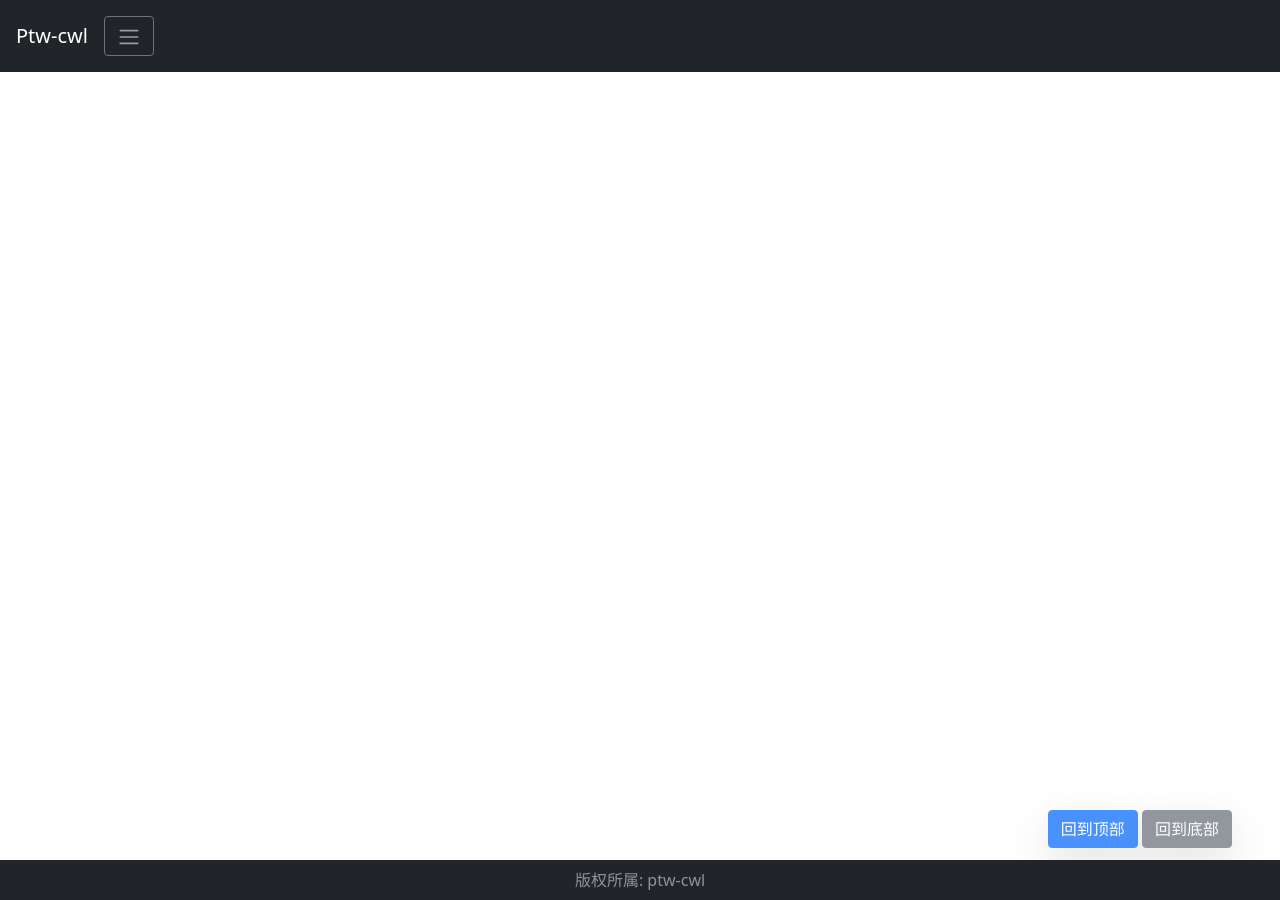
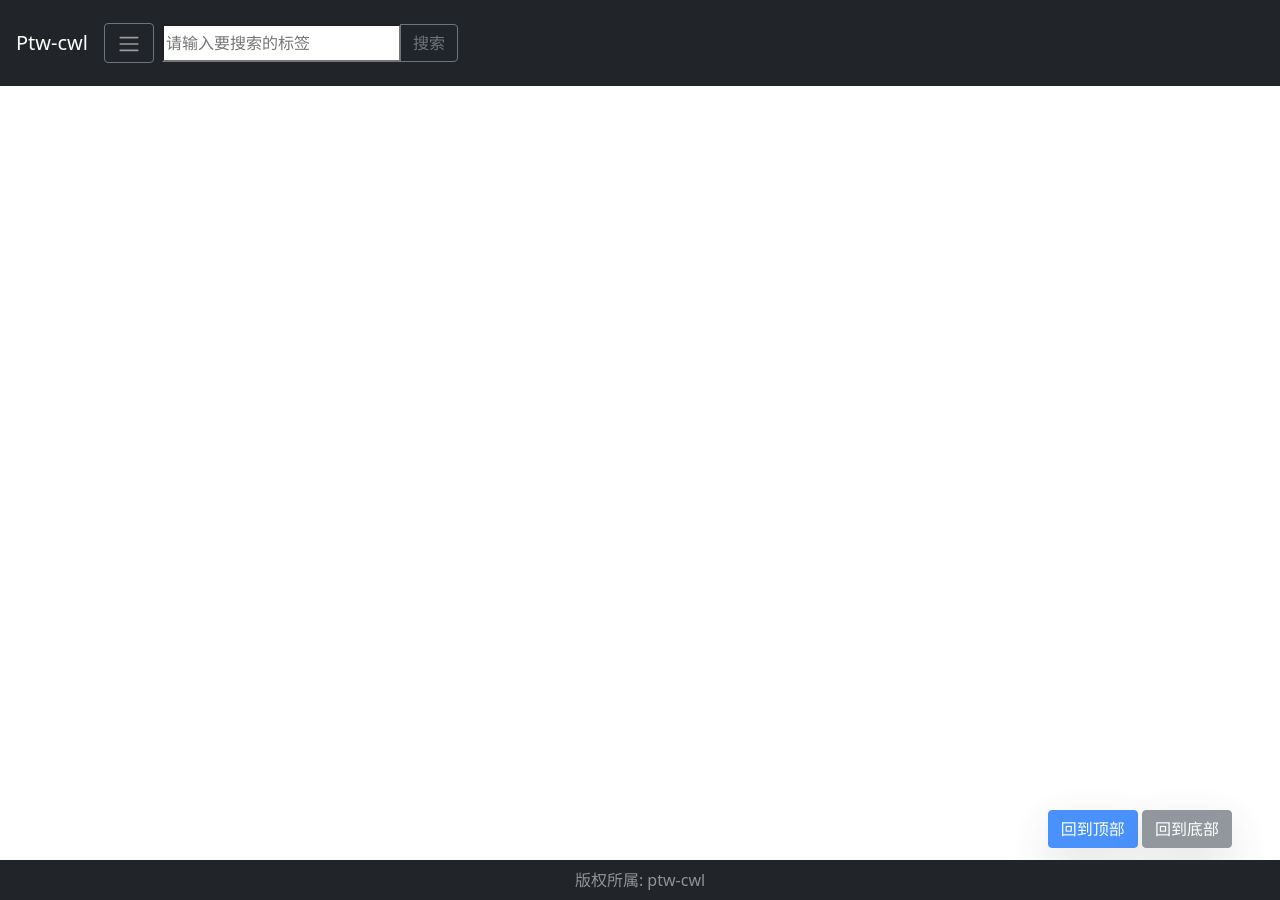
Before and after one commit to ptw-cwl/jekyll_tagNavigation, a Jekyll site: the page built from index.md, in a window 1280 px wide. Built offline with Jekyll 4.4.1, drawn with Linux system fonts in a browser that asks for light colours.

Commit message:
搜索标签的添加

```diff
--- a/_includes/nav.html
+++ b/_includes/nav.html
@@ -1,7 +1,19 @@
-<nav class="navbar navbar-expand-md fixed-top bg-dark navbar-dark p-3 user-select-none container-fluid">
+<nav class="navbar navbar-expand-md fixed-top bg-dark navbar-dark user-select-none p-3 container-fluid">
     <a class="navbar-brand" href="/">Ptw-cwl</a>
-
     <button type="button" class="btn btn-outline-secondary" data-bs-toggle="modal" data-bs-target="#tags">
         <span class="navbar-toggler-icon"></span>
     </button>
+    <div class="input-group m-2">
+
+        <input id="searchInput" type="text" placeholder="请输入要搜索的标签" aria-label="搜索标签" list="tagList">
+
+        <datalist id="tagList">
+            {% for link in site.data.links %}
+            <option value="{{ link.tag }}">
+                {% endfor %}
+        </datalist>
+
+        <button id="searchTag" type="button" class="btn btn-outline-secondary" onclick="searchTag()">搜索</button>
+    </div>
+
 </nav>
--- a/_includes/tags.html
+++ b/_includes/tags.html
@@ -5,12 +5,12 @@
 
             <!-- 模态框头部 -->
             <div class="modal-header">
-                <h1 class="modal-title text-center">标签导航</h1>
+                <h1>标签导航</h1>
                 <button type="button" class="btn-close" data-bs-dismiss="modal"></button>
             </div>
 
             <!-- 模态框内容 -->
-            <div class="modal-body m-3">
+            <div class="modal-body">
                 {% for link in site.data.links %}
                 <a href="#{{ link.tag }}" class="btn btn-outline-primary shadow m-1">
                     {{ link.tag }} <span class="badge bg-info">{{ link.count }}</span>
--- a/assets/js/script.js
+++ b/assets/js/script.js
@@ -1,12 +1,13 @@
-window.addEventListener('load', () => {
-  const nav = document.querySelector('nav');
-  const footer = document.querySelector('footer');
-  const ptwcwl = document.querySelector('ptw-cwl');
-  ptwcwl.style.marginTop = `${nav.offsetHeight}px`;
-  ptwcwl.style.marginBottom = `${footer.offsetHeight}px`;
-});
-
+//工具提示
 var tooltipTriggerList = [].slice.call(document.querySelectorAll('[data-bs-toggle="tooltip"]'))
 var tooltipList = tooltipTriggerList.map(function (tooltipTriggerEl) {
   return new bootstrap.Tooltip(tooltipTriggerEl)
 })
+
+//搜索跳转
+function searchTag() {
+  var inputValue = document.getElementById('searchInput').value.trim();
+  if (inputValue) {
+      window.location.hash = inputValue;
+  }
+}
```
Also changed, not shown: 1 other file.
